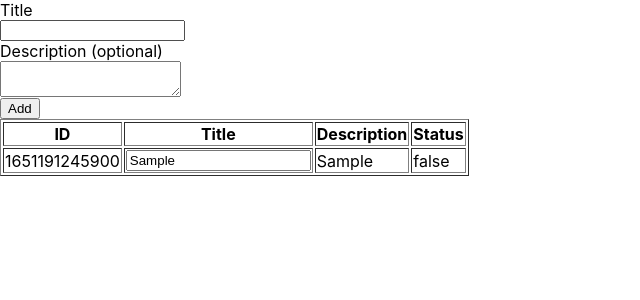
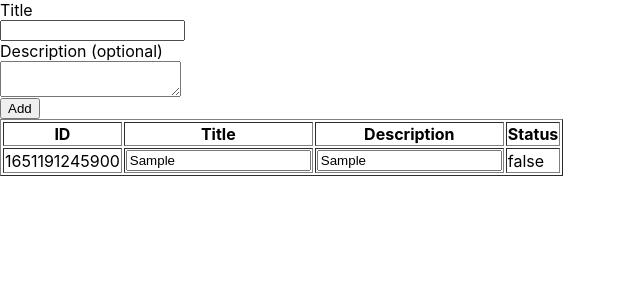
Before and after one commit to JacqueEvanderVentura/todo-react, a React (Create React App) app: page / in a window 1280 px wide. Both pictures are taken after typing "Sample", "Sample" into the empty fields and a click on the button "Add". Shown: the top 300 px of the page, without its empty margins (0-640 px from the left). Built offline with nearby package versions, Linux system fonts and the light colour scheme.

Commit message:
description is editable

```diff
--- a/src/Components/TodoList/TodoList.js
+++ b/src/Components/TodoList/TodoList.js
@@ -4,6 +4,7 @@ import { ACTIONS } from "../../Logic/actions";
 export const TodoList = ({ todos, dispatch }) => {
   return (
     <table border="1">
+
       <thead>
         <tr>
           <th>ID</th>
@@ -12,6 +13,7 @@ export const TodoList = ({ todos, dispatch }) => {
           <th>Status</th>
         </tr>
       </thead>
+
       <tbody>
         {todos.map((todo) => {
           return (
@@ -31,8 +33,20 @@ export const TodoList = ({ todos, dispatch }) => {
                 />
               </td>
 
-              <td>{todo.description}</td>
+              <td>
+                <input
+                  value={todo.description}
+                  onChange={(e) =>
+                    dispatch({
+                      type: ACTIONS.EDIT_TODO_DESCRIPTION,
+                      payload: { id: todo.id, description: e.target.value },
+                    })
+                  }
+                />
+              </td>
+
               <td>{todo.isDone.toString()}</td>
+
             </tr>
           );
         })}
--- a/src/Logic/reducer.js
+++ b/src/Logic/reducer.js
@@ -8,5 +8,12 @@ export default function reducer(state, action) {
 
     case ACTIONS.EDIT_TODO_TITLE:
       return state.map((todo) => action.payload.id === todo.id ? { ...todo, title: action.payload.title } : todo);
+
+    case ACTIONS.EDIT_TODO_DESCRIPTION:
+      return state.map((todo) =>
+        todo.id === action.payload.id
+          ? { ...todo, description: action.payload.description }
+          : todo
+      );
   }
 }
```
